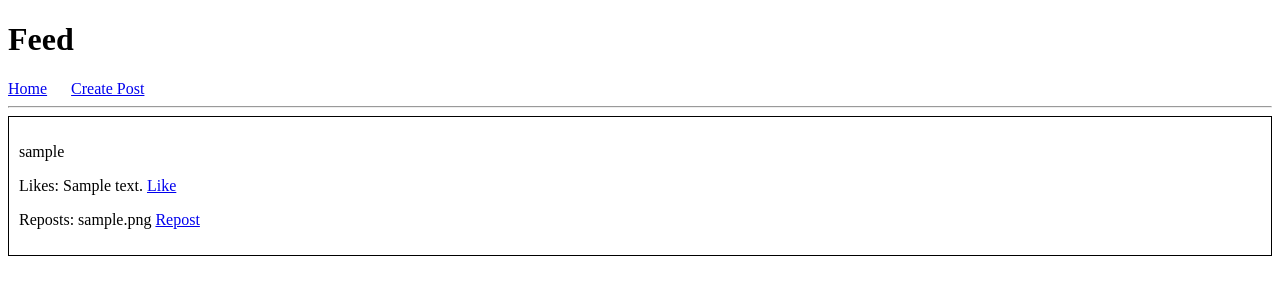
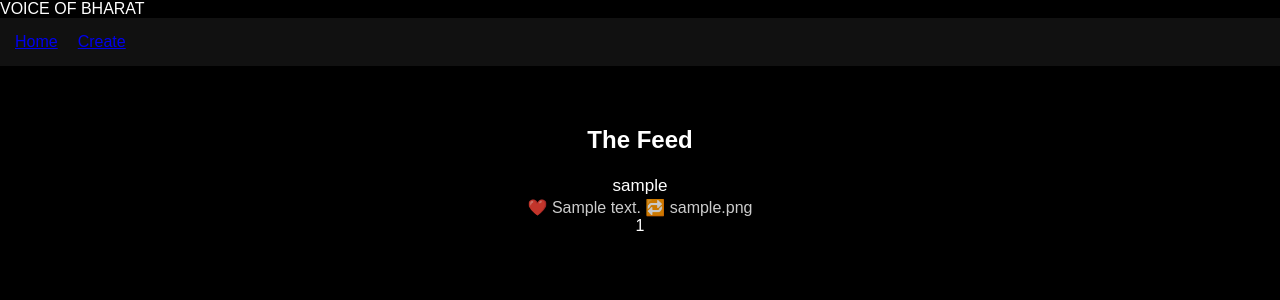
Before and after one commit to vrush757-gif/voice-of-bharat, a Flask app: page /feed in a window 1280 px wide. Shown: the top 300 px of the page. Run offline with Flask 3, Linux system fonts and the light colour scheme; tables that the repository leaves empty hold one stand-in row (values such as "Sample post").

Commit message:
Update feed.html

```diff
--- a/templates/feed.html
+++ b/templates/feed.html
@@ -1,28 +1,42 @@
-<!DOCTYPE html>
-<html>
+<!doctype html>
+<html lang="en">
 <head>
-    <title>Feed</title>
+  <meta charset="utf-8" />
+  <title>Feed — Voice of Bharat</title>
+  <meta name="viewport" content="width=device-width,initial-scale=1" />
+  <link rel="stylesheet" href="{{ url_for('static', filename='style.css') }}">
 </head>
-<body>
-    <h1>Feed</h1>
+<body class="bg">
+  <header class="topbar">
+    <div class="brand">VOICE OF BHARAT</div>
+    <nav class="nav">
+      <a href="/" class="link">Home</a>
+      <a href="/create" class="link">Create</a>
+    </nav>
+  </header>
 
-    <a href="/">Home</a>
-    <a href="/create" style="margin-left:20px;">Create Post</a>
+  <main class="container">
+    <h2 class="section-title">The Feed</h2>
 
-    <hr>
+    {% if posts|length == 0 %}
+      <div class="empty">No posts yet — be the first to speak.</div>
+    {% endif %}
 
-    {% for post in posts %}
-        <div style="margin-bottom:20px; padding:10px; border:1px solid black;">
-            <p>{{ post[1] }}</p>
+    <section class="posts">
+      {% for p in posts %}
+      <article class="post-card">
+        <div class="post-content">{{ p[1] }}</div>
 
-            <p>Likes: {{ post[2] }}
-                <a href="/like/{{ post[0] }}">Like</a>
-            </p>
-
-            <p>Reposts: {{ post[3] }}
-                <a href="/repost/{{ post[0] }}">Repost</a>
-            </p>
+        <div class="post-meta">
+          <div class="meta-left">
+            <a class="action" href="/like/{{ p[0] }}">❤️ {{ p[2] }}</a>
+            <a class="action" href="/repost/{{ p[0] }}">🔁 {{ p[3] }}</a>
+          </div>
+          <div class="meta-time">{{ p[0] }}</div>
         </div>
-    {% endfor %}
+      </article>
+      {% endfor %}
+    </section>
+  </main>
 </body>
 </html>
```
